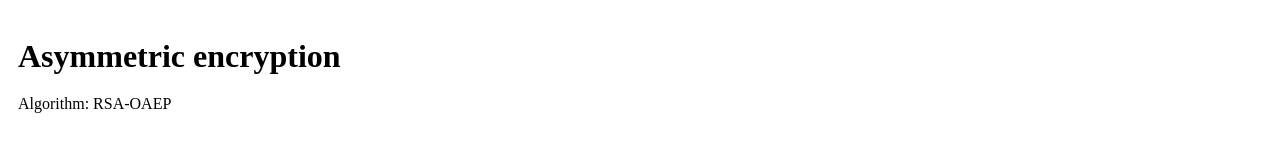
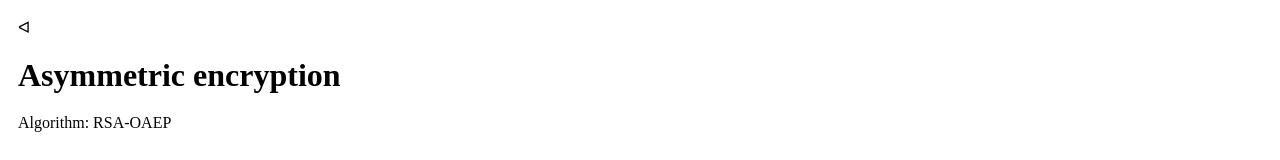
Before and after one commit to mariogemoll/crypto-playground, a website with bundled scripts: page site/asymmetric-encryption.html in a window 1280 px wide. Shown: the top 160 px of the page. Built offline with nearby package versions, Linux system fonts and the light colour scheme; a web font is replaced by a local one.

Commit message:
Add a "back" button to every page

```diff
--- a/site/asymmetric-encryption.html
+++ b/site/asymmetric-encryption.html
@@ -7,6 +7,7 @@
 </head>
 
 <body>
+    <a href="/" title="Back to overview">ᐊ</a>
     <h1>Asymmetric encryption</h1>
     <p>Algorithm: RSA-OAEP</p>
     <h2 class="sectionheader">Key generation</h2>
--- a/site/style.css
+++ b/site/style.css
@@ -21,7 +21,7 @@ h1, h2 {
 
 a {
     color: #000;
-    text-decoration: underline;
+    text-decoration: none;
 }
 
 h1 {
```
Also changed, not shown: site/bytes.html (+1 -0 lines), site/digital-signatures.html (+1 -0 lines), site/hashing.html (+1 -0 lines), site/key-exchange.html (+1 -0 lines), site/message-integrity.html (+1 -0 lines), site/numbers.html (+1 -0 lines), site/symmetric-encryption.html (+1 -0 lines).
